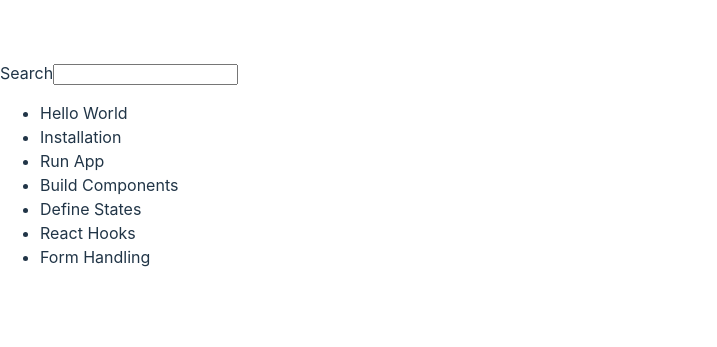
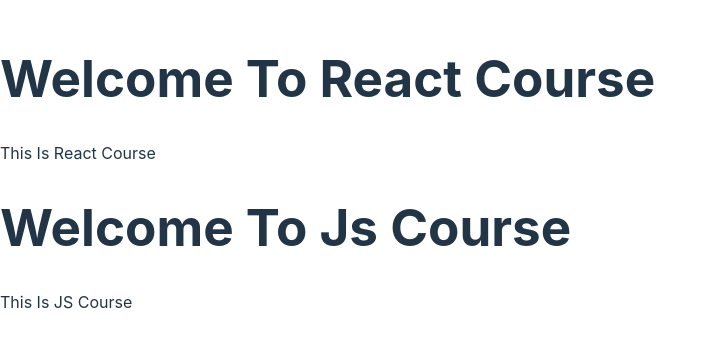
Before and after one commit to muhammedafthal/React_basics, a React (Vite) app: page / in a window 1280 px wide. Shown: the part 227-574 px from the top of the page, without its empty margins (0-717 px from the left). Built offline with nearby package versions, Linux system fonts and the light colour scheme.

Commit message:
Composition/Inheritance In_React

```diff
--- a/src/App.jsx
+++ b/src/App.jsx
@@ -5,6 +5,7 @@
 import Form from "./components/Form";
 import Search from "./components/Search";
 import List from "./components/List";
+import WelcomeDialog from "./components/WelcomeDialog";
 import { useState } from "react";
 
 
@@ -66,8 +67,9 @@
      {/* <LoginControl /> */}
      {/* <Blog Post={Post}/> */}
      {/* <Form /> */}
-     <Search searchTerm={searchTerm} handleSearch={handleSearch}/>
-     <List list={filterList}/>
+     {/* <Search searchTerm={searchTerm} handleSearch={handleSearch}/>
+     <List list={filterList}/> */}
+     <WelcomeDialog />
     </>
   )
 };
--- /dev/null
+++ b/src/components/WelcomeDialog.jsx
@@ -0,0 +1,25 @@
+function WelcomeDialog() {
+    return (
+        <>
+        <Dialog title="Welcome To React Course" content="This Is React Course"></Dialog>
+        <Dialog title="Welcome To Js Course" content="This Is JS Course"></Dialog>
+        </>
+    )
+}
+
+
+
+export default WelcomeDialog;
+
+function FancyBorder(props) {
+    return<div>{props.children}</div>
+}
+
+function Dialog(props) {
+    return (
+        <FancyBorder>
+            <h1 className="Dialog-title">{props.title}</h1>
+            <p>{props.content}</p>
+        </FancyBorder>
+    )
+}
```
